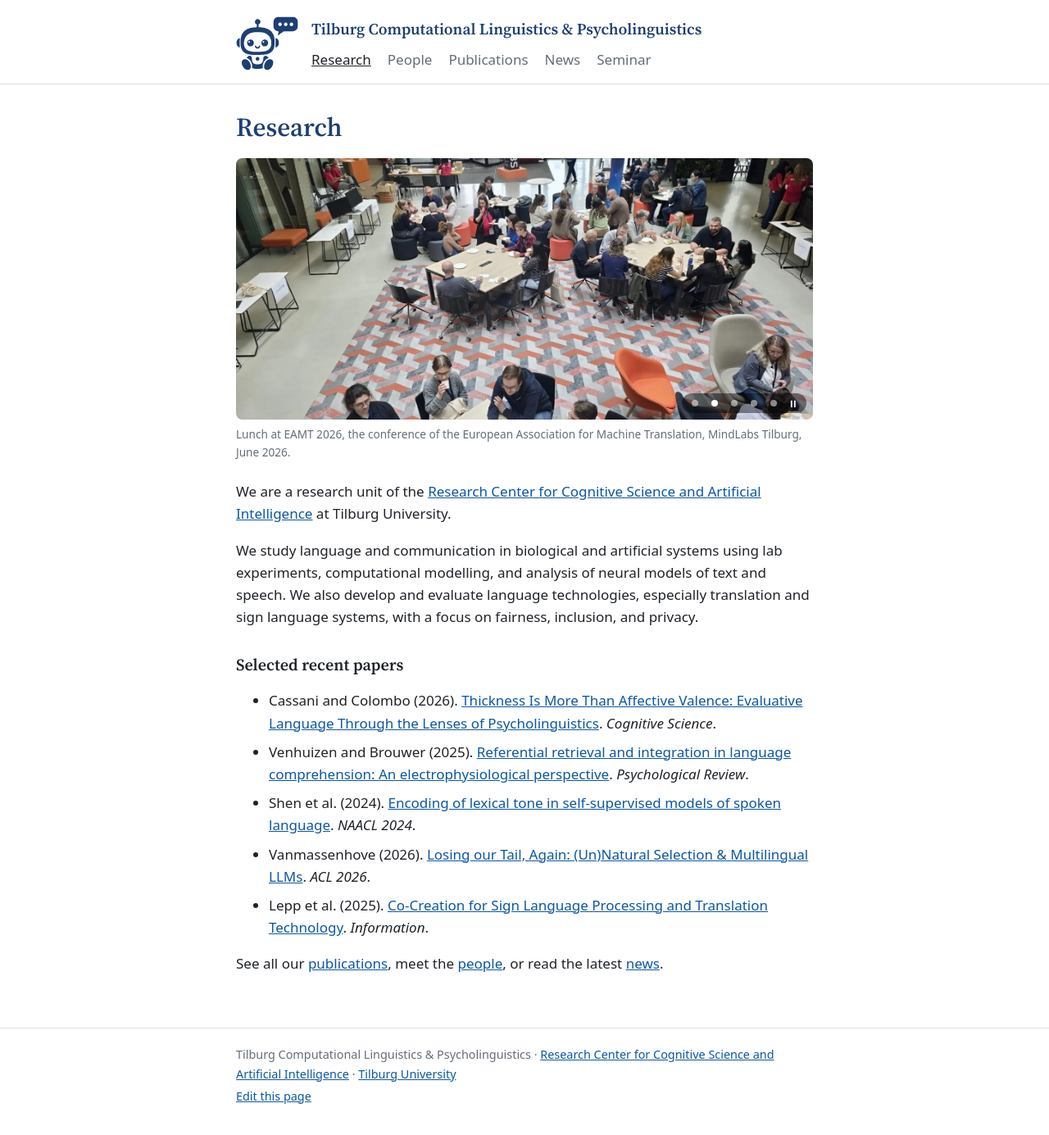
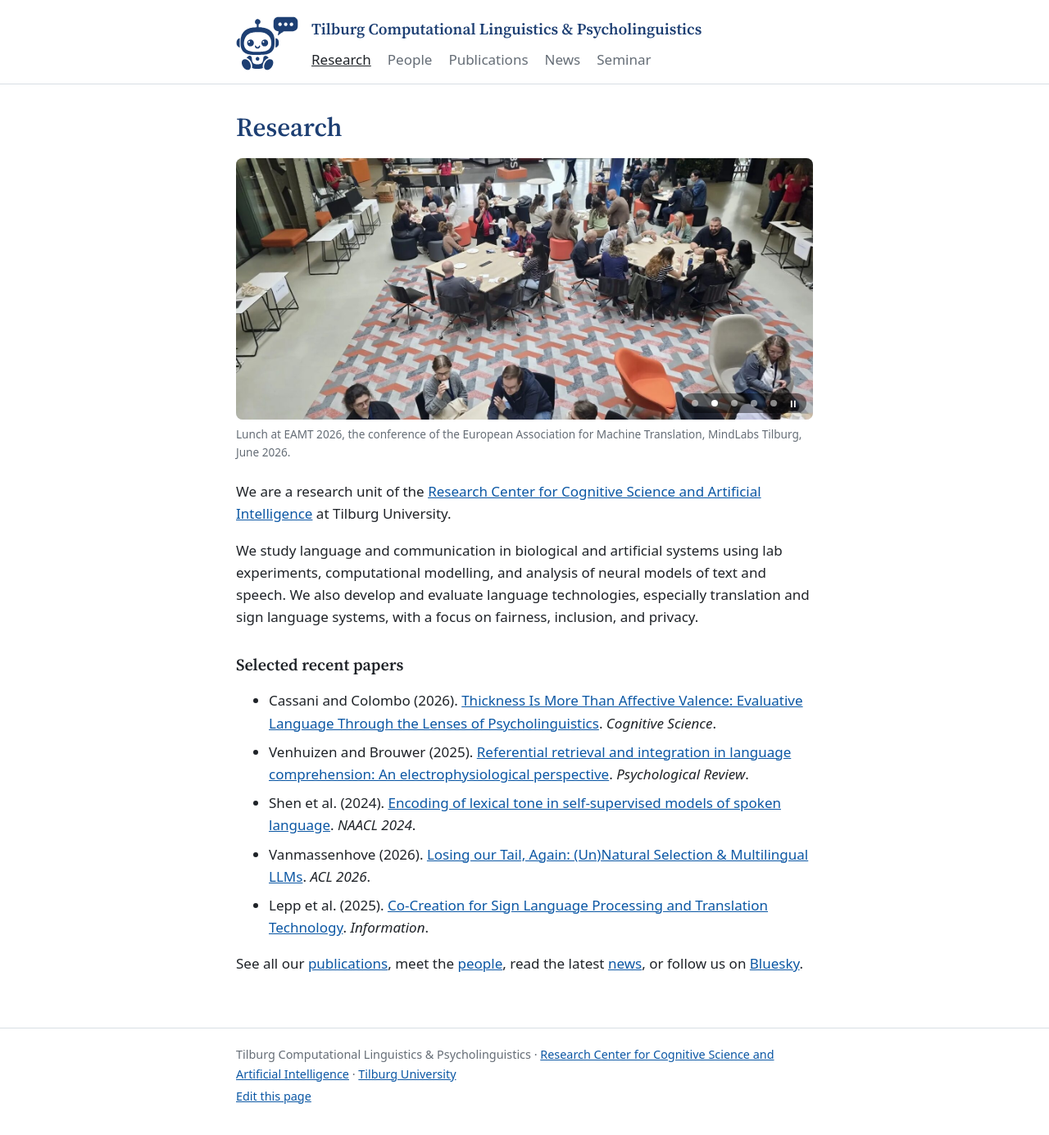
Before and after one commit to tcsai/language-computation, a Jekyll site: the page built from index.md, in a window 1280 px wide. Shown: the whole page at 82% size. Built offline with Jekyll 4.4.1, drawn with Linux system fonts in a browser that asks for light colours; our own code applies the rules of GitHub Pages for plain Markdown files.

Commit message:
Link the unit's Bluesky account from the home page
Co-Authored-By: Claude Opus 5.5 <noreply@anthropic.com>

```diff
--- a/index.md
+++ b/index.md
@@ -17,5 +17,5 @@ We study language and communication in biological and artificial systems using l
 - Vanmassenhove (2026). [Losing our Tail, Again: (Un)Natural Selection & Multilingual LLMs](https://doi.org/10.18653/v1/2026.acl-long.532). *ACL 2026*.
 - Lepp et al. (2025). [Co-Creation for Sign Language Processing and Translation Technology](https://doi.org/10.3390/info16040290). *Information*.
 
-See all our [publications](publications.md), meet the [people](people.md), or
-read the latest [news](news.md).
+See all our [publications](publications.md), meet the [people](people.md),
+read the latest [news](news.md), or follow us on [Bluesky](https://bsky.app/profile/tilburg-clp.bsky.social).
```
